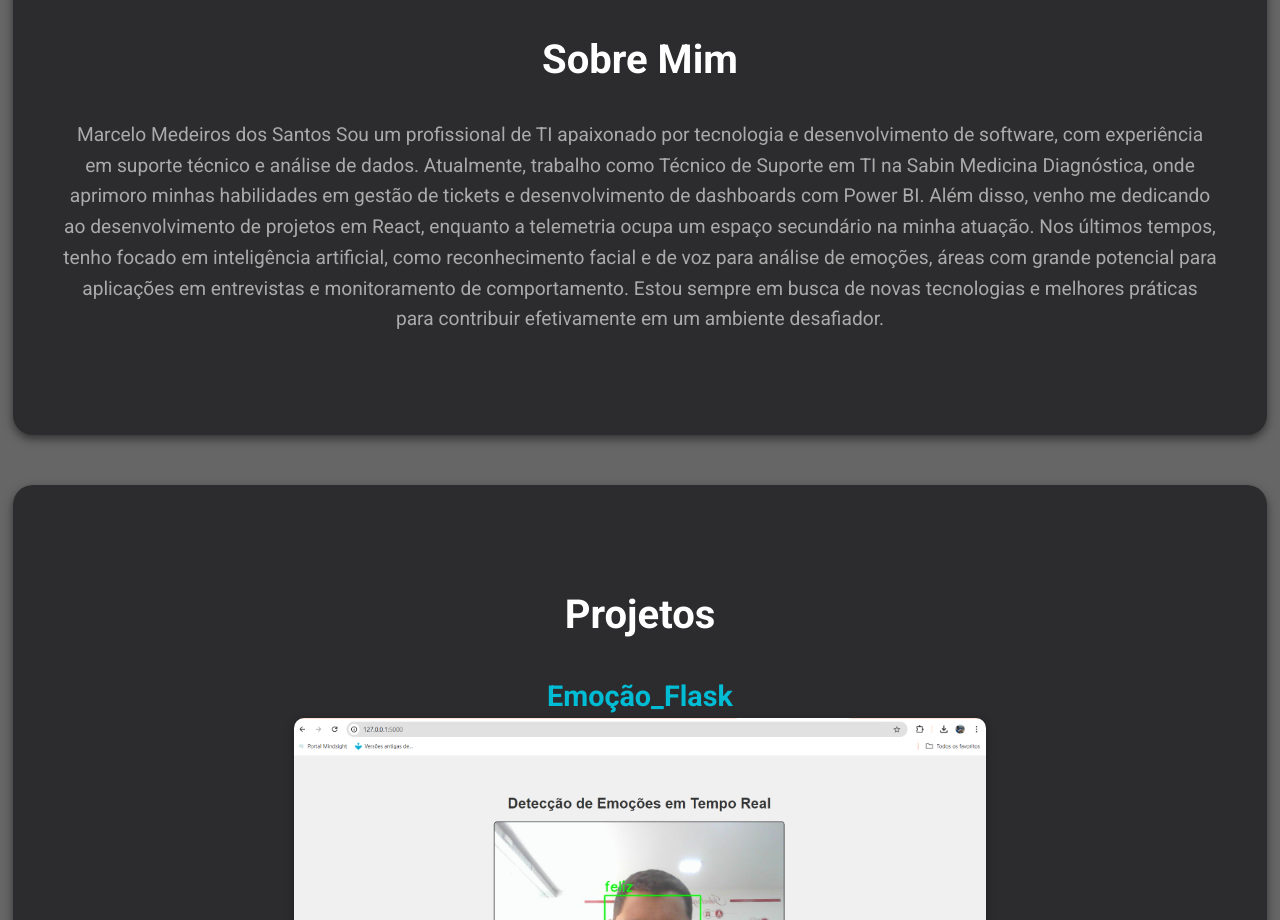
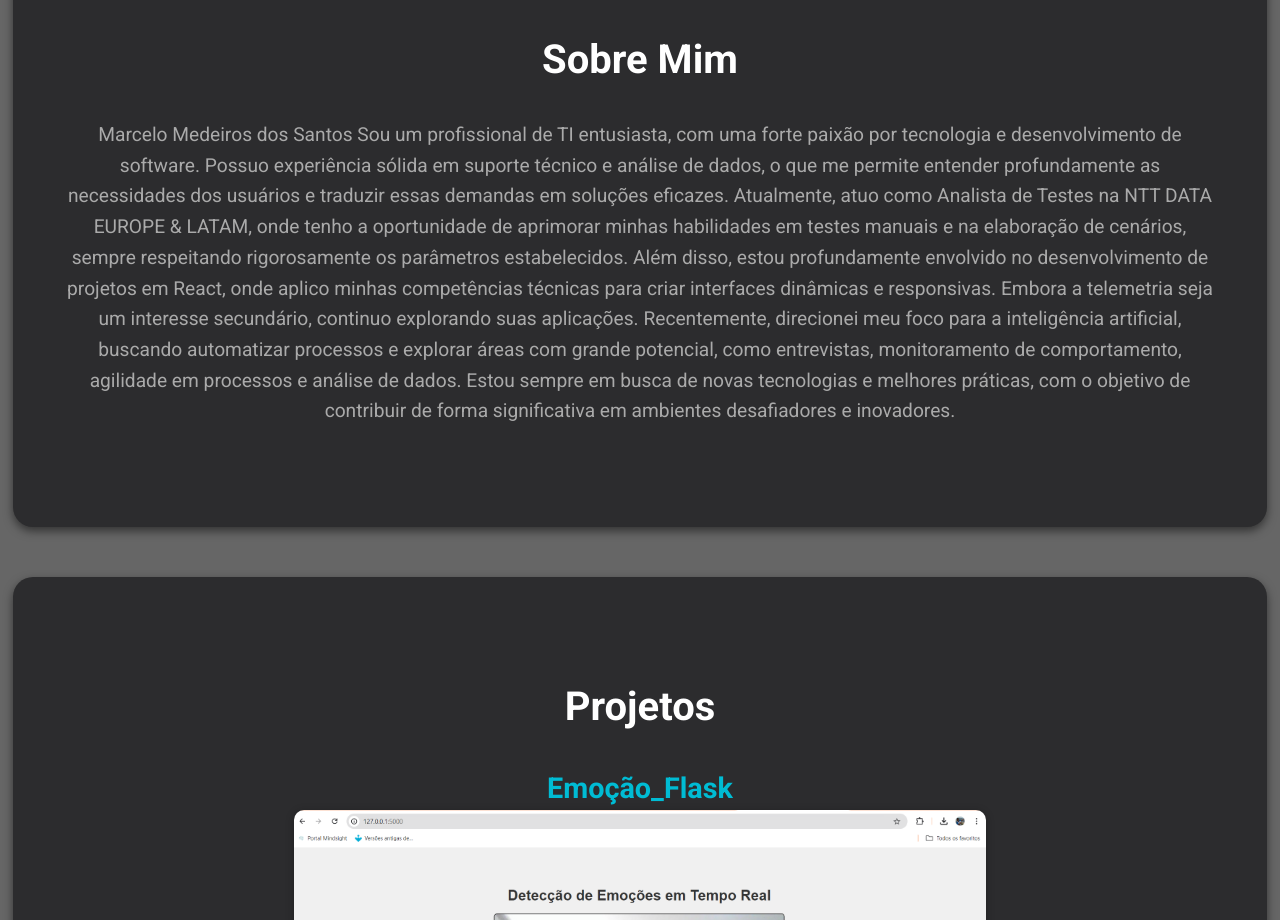
Before and after one commit to MarceloMederi/Portifolio, a React (Vite) app in the folder Portifolio/: page / in a window 1280 px wide. Shown: the part 920-1840 px from the top of the page. Built offline with nearby package versions, Linux system fonts and the light colour scheme.

Commit message:
Update Introduction.jsx
Alterado a introdução.

```diff
--- a/Portifolio/src/components/Introduction.jsx
+++ b/Portifolio/src/components/Introduction.jsx
@@ -10,15 +10,9 @@ const Introduction = () => {
 
             <p>
             Marcelo Medeiros dos Santos {/* Nome do profissional */}
-            Sou um profissional de TI apaixonado por tecnologia e desenvolvimento de software, {/* Breve descrição profissional */}
-            com experiência em suporte técnico e análise de dados. {/* Experiência em suporte técnico e análise de dados */}
-            Atualmente, trabalho como Técnico de Suporte em TI na Sabin Medicina Diagnóstica, {/* Descrição do cargo atual e empresa */}
-            onde aprimoro minhas habilidades em gestão de tickets e desenvolvimento de dashboards com Power BI. {/* Habilidades desenvolvidas no trabalho atual */}
-            Além disso, venho me dedicando ao desenvolvimento de projetos em React, {/* Envolvimento com projetos em React */}
-            enquanto a telemetria ocupa um espaço secundário na minha atuação.  {/* Interesses em telemetria */}
-            Nos últimos tempos, tenho focado em inteligência artificial, como reconhecimento facial e de voz para análise de emoções, {/* Foco atual em inteligência artificial */}
-            áreas com grande potencial para aplicações em entrevistas e monitoramento de comportamento. {/* Aplicações práticas da inteligência artificial */}
-            Estou sempre em busca de novas tecnologias e melhores práticas para contribuir efetivamente em um ambiente desafiador. {/* Mentalidade de aprendizado e contribuição */}
+            Sou um profissional de TI entusiasta, com uma forte paixão por tecnologia e desenvolvimento de software. Possuo experiência sólida em suporte técnico e análise de dados, o que me permite entender profundamente as necessidades dos usuários e traduzir essas demandas em soluções eficazes.
+            Atualmente, atuo como Analista de Testes na NTT DATA EUROPE & LATAM, onde tenho a oportunidade de aprimorar minhas habilidades em testes manuais e na elaboração de cenários, sempre respeitando rigorosamente os parâmetros estabelecidos. Além disso, estou profundamente envolvido no desenvolvimento de projetos em React, onde aplico minhas competências técnicas para criar interfaces dinâmicas e responsivas. Embora a telemetria seja um interesse secundário, continuo explorando suas aplicações.
+            Recentemente, direcionei meu foco para a inteligência artificial, buscando automatizar processos e explorar áreas com grande potencial, como entrevistas, monitoramento de comportamento, agilidade em processos e análise de dados. Estou sempre em busca de novas tecnologias e melhores práticas, com o objetivo de contribuir de forma significativa em ambientes desafiadores e inovadores.
             </p>
 
         </section>
```
